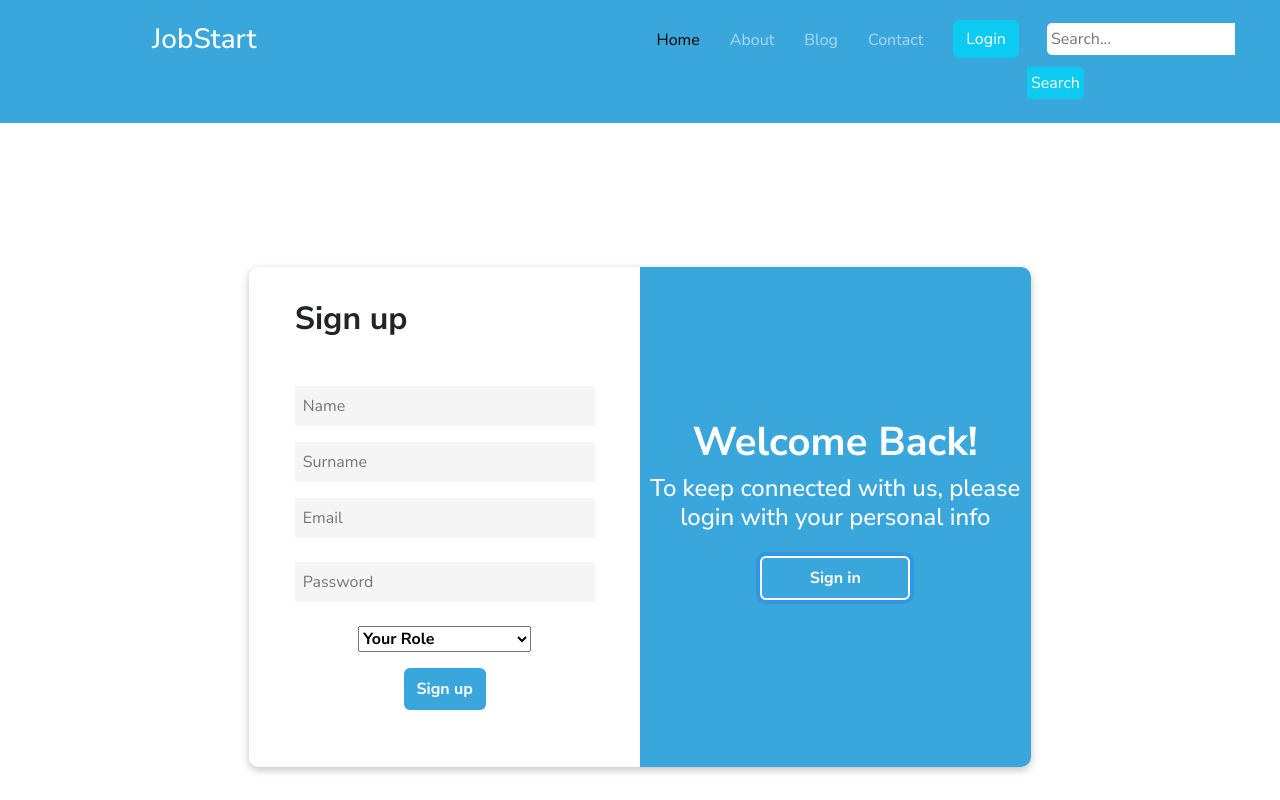
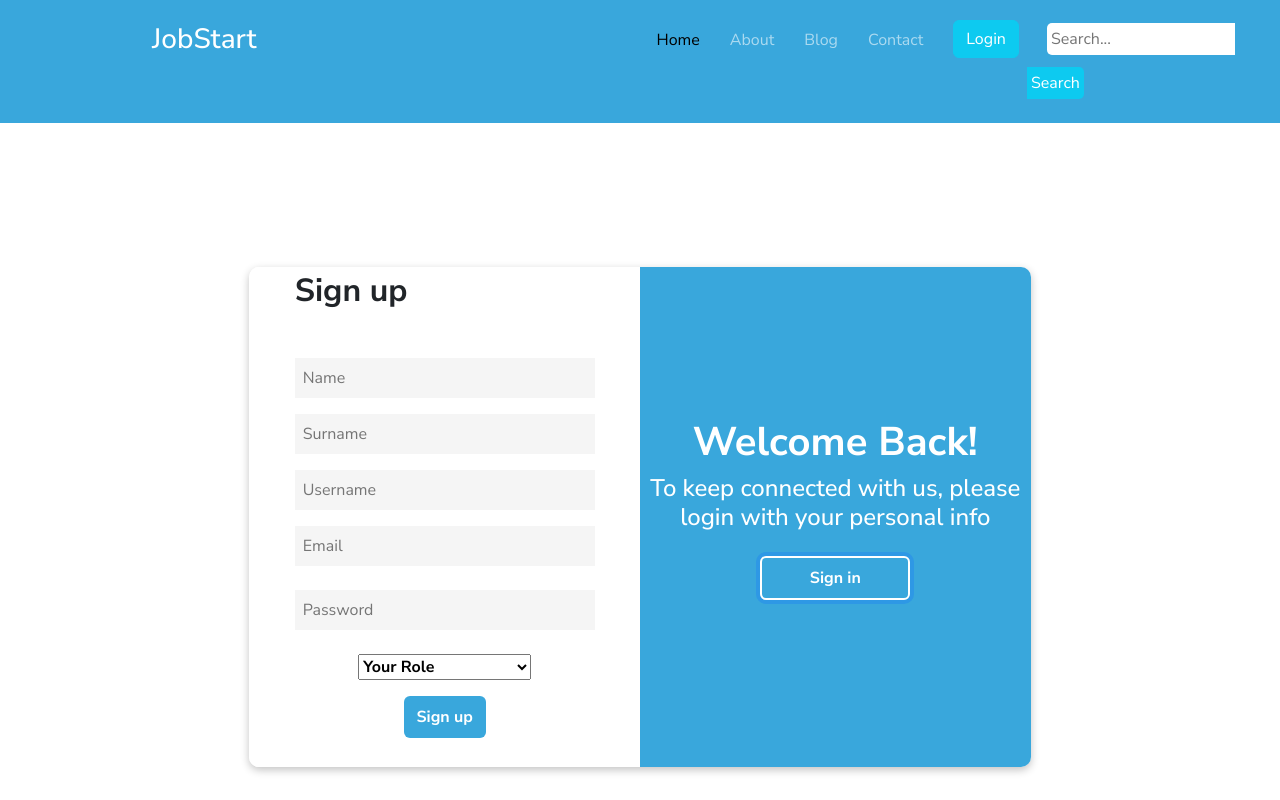
Before and after one commit to turanhsnv-dev/Blog-Project, a React (Vite) app: page /LoginForm in a window 1280 px wide. Both pictures are taken after a click on the button "Sign up". Shown: the top 800 px of the page. Built offline with nearby package versions, Linux system fonts and the light colour scheme; a web font is replaced by a local one.

Commit message:
register (role post)

```diff
--- a/db.json
+++ b/db.json
@@ -1,84 +1,76 @@
 {
   "users": [
     {
-      "id": "ffec",
-      "name": "",
-      "surname": "",
-      "username": "",
-      "email": "",
-      "password": ""
+      "id": "06a0",
+      "name": "Emin",
+      "surname": "Hemzeyev",
+      "username": "asfsafa",
+      "email": "emiko.hev@gmail.com",
+      "password": "safafa",
+      "role": "FrontEnd Developer"
     },
     {
-      "id": "8a24",
-      "name": "",
-      "surname": "",
-      "username": "",
-      "email": "",
-      "password": ""
+      "id": "9acc",
+      "name": "Emin",
+      "surname": "Hemzeyev",
+      "username": "fsafsafa",
+      "email": "ehemzeyev93@gmail.com",
+      "password": "fasfasfa",
+      "role": "BackEnd Developer"
     },
     {
-      "id": "9e89",
-      "name": "",
-      "surname": "",
-      "username": "",
-      "email": "",
-      "password": ""
+      "id": "37cc",
+      "name": "asfsafsa",
+      "surname": "fasfaf",
+      "username": "asfsafa",
+      "email": "ehemzeyev93@gmail.com",
+      "password": "safasfas",
+      "role": "FrontEnd Developer"
     },
     {
-      "id": "26a3",
-      "name": "",
-      "surname": "",
-      "username": "",
-      "email": "",
-      "password": ""
+      "id": "b971",
+      "name": "safsafas",
+      "surname": "fafafa",
+      "username": "safasfas",
+      "email": "ehemzeyev@mail.ru",
+      "password": "asfsafa",
+      "role": "BackEnd Developer"
     },
     {
-      "id": "46a9",
-      "name": "",
-      "surname": "",
-      "username": "",
-      "email": "",
-      "password": ""
+      "id": "93e2",
+      "name": "safsafas",
+      "surname": "fafafa",
+      "username": "safasfas",
+      "email": "ehemzeyev@mail.ru",
+      "password": "asfsafa",
+      "role": "BackEnd Developer"
     },
     {
-      "id": "3ed9",
-      "name": "",
-      "surname": "",
-      "username": "",
-      "email": "",
-      "password": ""
+      "id": "c91a",
+      "name": "safas",
+      "surname": "fasfasf",
+      "username": "asfasfas",
+      "email": "emiko.hev@gmail.com",
+      "password": "fas",
+      "role": "FrontEnd Developer"
     },
     {
-      "id": "c048",
-      "name": "",
-      "surname": "",
-      "username": "",
-      "email": "",
-      "password": ""
+      "id": "771a",
+      "name": "safas",
+      "surname": "fasfasf",
+      "username": "asfasfas",
+      "email": "emiko.hev@gmail.com",
+      "password": "fassafasfa",
+      "role": "FrontEnd Developer"
     },
     {
-      "id": "f98b",
-      "name": "",
-      "surname": "",
-      "username": "",
-      "email": "",
-      "password": ""
-    },
-    {
-      "id": "cf2e",
-      "name": "test",
-      "surname": "test",
-      "username": "",
-      "email": "test@mail.ru",
-      "password": "ndahjg djkha"
-    },
-    {
-      "id": "4d00",
-      "name": "",
-      "surname": "",
-      "username": "",
-      "email": "",
-      "password": ""
+      "id": "2ede",
+      "name": "asfasfsafs",
+      "surname": "afsafs",
+      "username": "afa",
+      "email": "emiko.hev@gmail.com",
+      "password": "asfasfas",
+      "role": "FrontEnd Developer"
     }
   ],
   "softwareblogs": [
--- a/src/components/Login/LoginForm.jsx
+++ b/src/components/Login/LoginForm.jsx
@@ -1,9 +1,11 @@
 import React, { useState } from "react";
 import "../../css/LoginForm.css";
 import RegisterForm from "./RegisterForm";
+import { useNavigate } from "react-router-dom";
+
 function LoginForm() {
   const [isRegistering, setIsRegistering] = useState(false);
-
+  const navigate = useNavigate();
 
   return (
     <div className="container py-5 my-5 d-flex justify-content-center align-items-center">
@@ -11,7 +13,7 @@ function LoginForm() {
         <div className="loginContainer d-flex justify-content-center align-items-center flex-column">
           {isRegistering ? (
             <>
-              <RegisterForm/>
+              <RegisterForm navigate={navigate} setIsRegistering={setIsRegistering} />
             </>
           ) : (
             <>
--- a/src/components/Login/RegisterForm.jsx
+++ b/src/components/Login/RegisterForm.jsx
@@ -1,25 +1,33 @@
 import React, { useState } from "react";
 import axios from "axios";
 
-const RegisterForm = () => {
+const RegisterForm = ({ navigate, setIsRegistering }) => {
   const [name, setName] = useState("");
   const [surname, setSurName] = useState("");
   const [username, setUserName] = useState("");
   const [email, setEmail] = useState("");
   const [password, setPassword] = useState("");
+  const [role, setRole] = useState("");
 
   const registerPost = async (e) => {
+    if (!name || !surname || !username || !email || !password || role === 'Your Role') {
+      alert("Bütün Xanaları Doldurun...")
+      return;
+    }
     try {
-      e.prevenDefault();
+      e.preventDefault();
       const response = await axios.post("http://localhost:5000/users", {
         name,
         surname,
         username,
         email,
         password,
+        role
       });
-      console.log(response.data);
       alert("Qeydiyyat Ugurlu Oldu..");
+
+      navigate("/loginform");
+      setIsRegistering(false);
     } catch (error) {
       console.error("User Data Cekilmedi", error);
     }
@@ -48,6 +56,14 @@ const RegisterForm = () => {
           onChange={(e) => setSurName(e.target.value)}
         />
         <input
+          type="text"
+          name="username"
+          placeholder="Username"
+          className="mt-3 p-2"
+          value={username}
+          onChange={(e) => setUserName(e.target.value)}
+        />
+        <input
           type="email"
           name="email"
           placeholder="Email"
@@ -63,7 +79,10 @@ const RegisterForm = () => {
           value={password}
           onChange={(e) => setPassword(e.target.value)}
         />
-        <select className="fw-bold">
+        <select className="fw-bold"
+          value={role}
+          onChange={(e) => setRole(e.target.value)}
+        >
           <option value="Your Role">Your Role</option>
           <option value="FrontEnd Developer">FrontEnd Developer</option>
           <option value="BackEnd Developer">BackEnd Developer</option>
--- a/src/pages/Blog/Blog.jsx
+++ b/src/pages/Blog/Blog.jsx
@@ -1,7 +1,7 @@
 import React, { useEffect, useState } from "react";
 import Card from "react-bootstrap/Card";
 import { MDBContainer } from "mdb-react-ui-kit";
-import axios, { Axios } from "axios";
+import axios from "axios";
 import { createPost } from "../../components/Services/Api";
 import { Modal, Button, Form } from "react-bootstrap";
 import "../../css/Blog.css";
```
